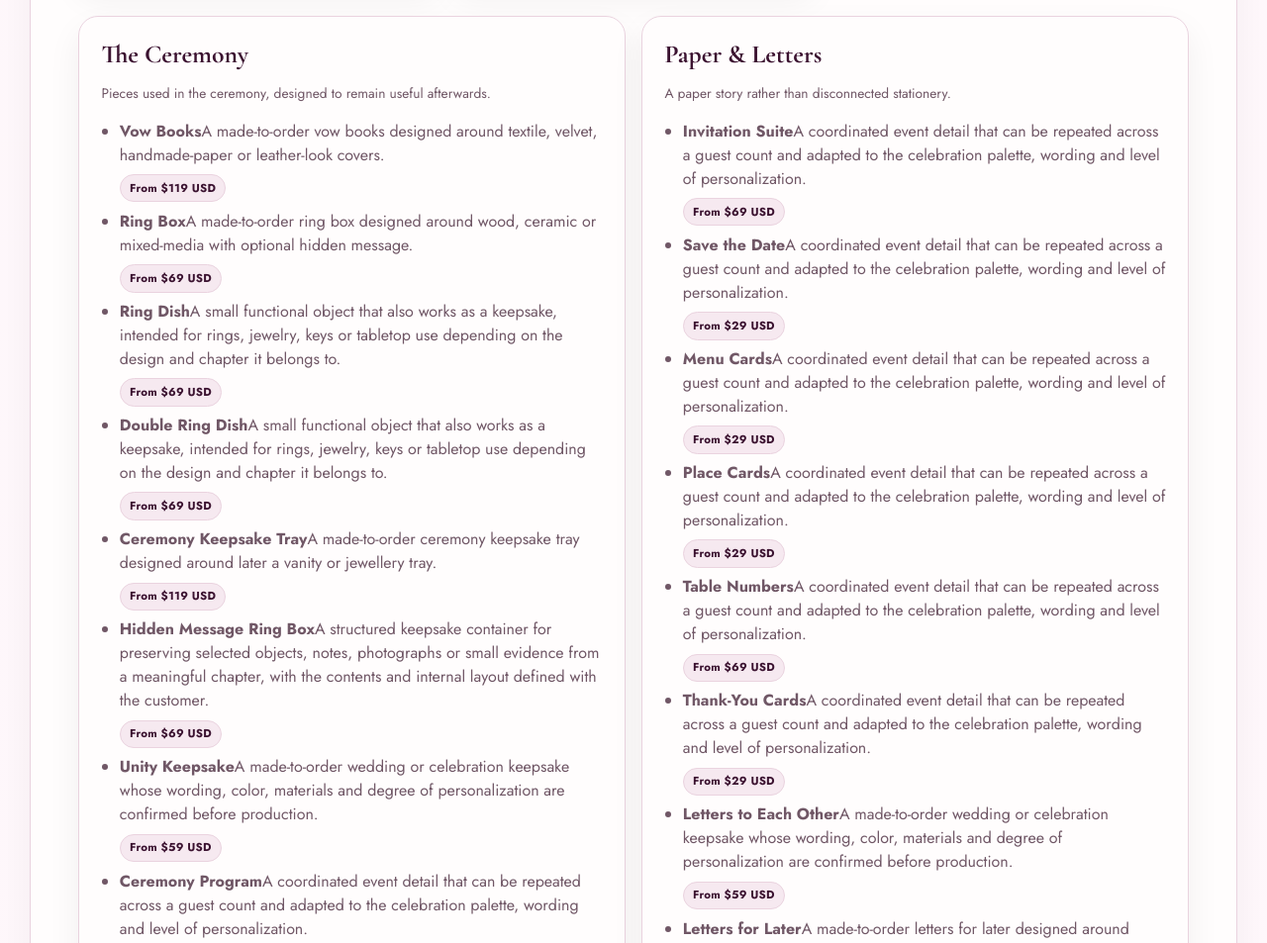
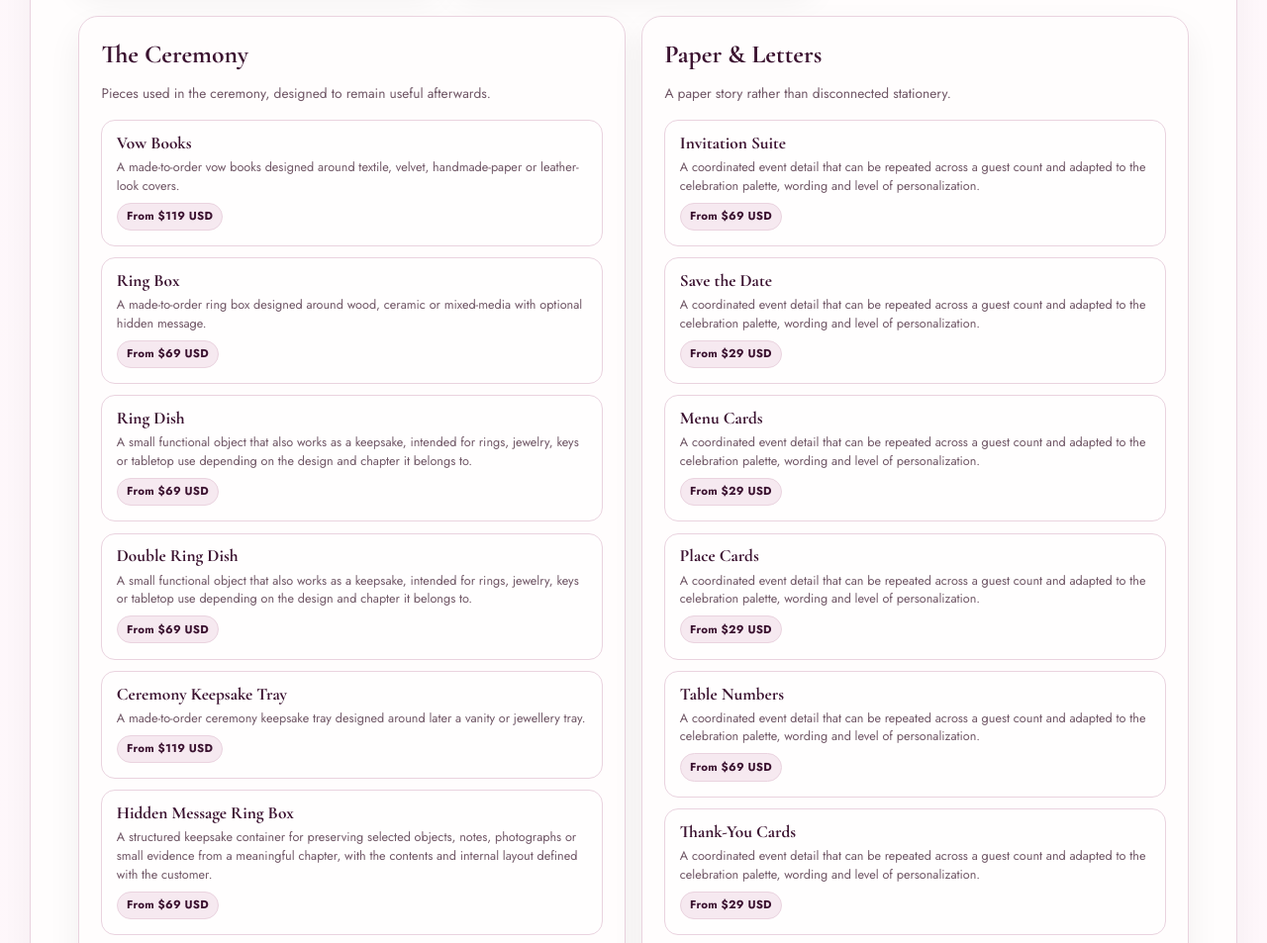
Before and after one commit to drezzillah-prog/velvet-charms-studio-official, a website: page life-chapters.html in a window 1280 px wide. Shown: the part 2260-3213 px from the top of the page at 99% size. Drawn offline with nearby package versions, Linux system fonts and the light colour scheme.

Commit message:
Style detailed Life Chapters product explanations

```diff
--- a/life-chapters.css
+++ b/life-chapters.css
@@ -10,3 +10,8 @@
 .vows-sets{margin:2rem 0}.vows-sets h3{font-family:'Cormorant Garamond',serif;color:var(--plum);font-size:clamp(2rem,4vw,3rem);margin:.2rem 0 1rem}.vows-set-grid{display:grid;grid-template-columns:repeat(3,minmax(0,1fr));gap:.8rem}.vows-set-card{padding:1.15rem;border:1px solid var(--line);border-radius:18px;background:#fff}.vows-set-card h4{font-family:'Cormorant Garamond',serif;color:var(--plum);font-size:1.35rem;margin:0 0 .35rem}.vows-set-card strong{color:var(--plum)}.vows-set-card p{color:var(--muted);font-size:.82rem;line-height:1.5}.vows-set-card a{font-weight:800;color:var(--mauve);text-decoration:underline}.life-group h4{font-family:'Cormorant Garamond',serif;color:var(--plum);font-size:1.6rem;margin:0 0 .4rem}@media(max-width:760px){.vows-set-grid{grid-template-columns:1fr}}
 
 .chapter-sets{margin:2rem 0}.chapter-sets h3{font-family:'Cormorant Garamond',serif;color:var(--plum);font-size:clamp(2rem,4vw,3rem);margin:.2rem 0 1rem}.chapter-set-grid{display:grid;grid-template-columns:repeat(2,minmax(0,1fr));gap:.8rem}.chapter-set-card{padding:1.15rem;border:1px solid var(--line);border-radius:18px;background:#fff}.chapter-set-card h4{font-family:'Cormorant Garamond',serif;color:var(--plum);font-size:1.35rem;margin:0 0 .35rem}.chapter-set-card strong{color:var(--plum)}.chapter-set-card p{color:var(--muted);font-size:.82rem;line-height:1.5}.chapter-set-card a{font-weight:800;color:var(--mauve);text-decoration:underline}.chapter-cross{margin-top:1.4rem;padding:1.2rem 1.35rem;border:1px solid var(--line);border-radius:18px;background:linear-gradient(135deg,#f6e9f0,#fff)}.chapter-cross h4{font-family:'Cormorant Garamond',serif;color:var(--plum);font-size:1.55rem;margin:0}.chapter-cross p{color:var(--muted);margin:.35rem 0 .7rem}.chapter-cross a{display:inline-block;margin:.25rem .6rem .1rem 0;font-weight:800;color:var(--mauve)}@media(max-width:760px){.chapter-set-grid{grid-template-columns:1fr}}
+
+.idea-list{list-style:none!important;padding-left:0!important;display:grid;gap:.7rem}
+.idea-list li{margin:0!important;padding:.8rem .9rem;border:1px solid var(--line);border-radius:14px;background:rgba(255,255,255,.68)}
+.idea-name{display:block;font-family:'Cormorant Garamond',serif;color:var(--plum);font-size:1.08rem;line-height:1.2}
+.idea-description{display:block;margin-top:.28rem;color:var(--muted);font-size:.79rem;line-height:1.48}
```
